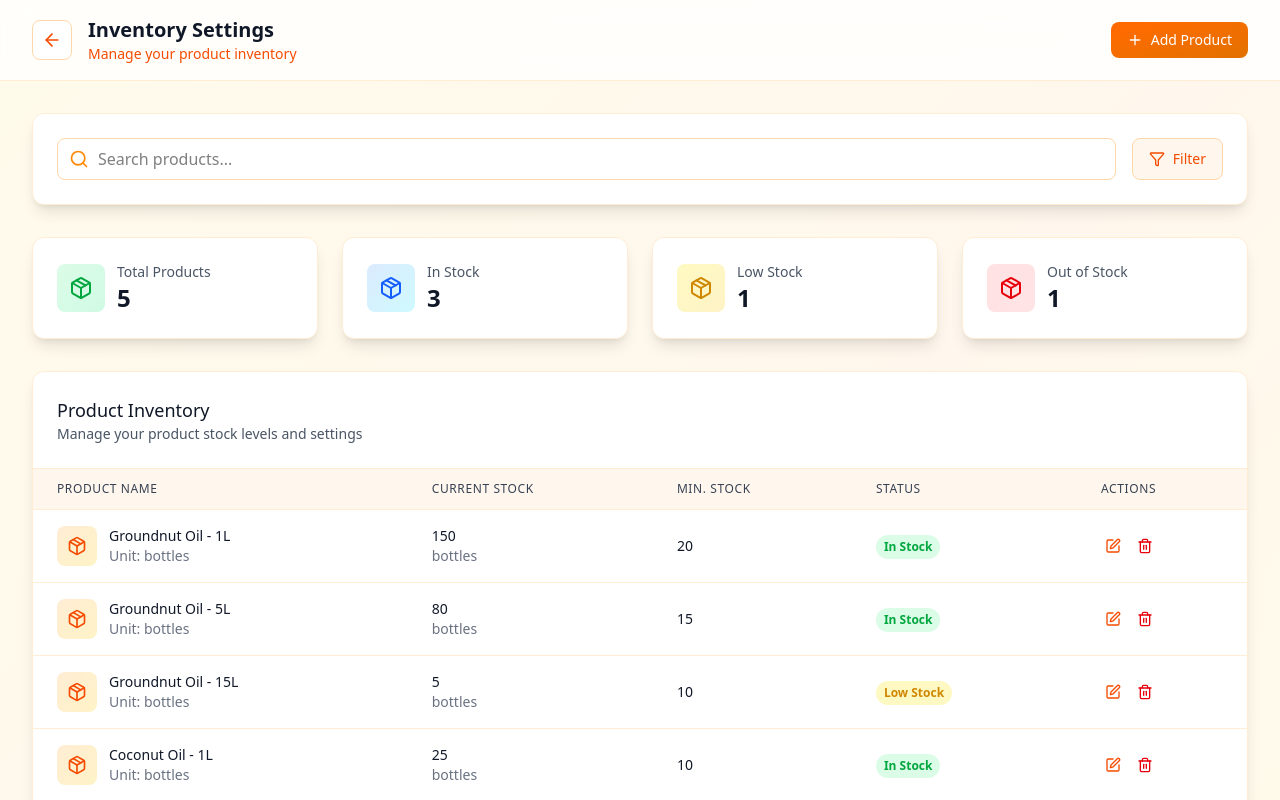
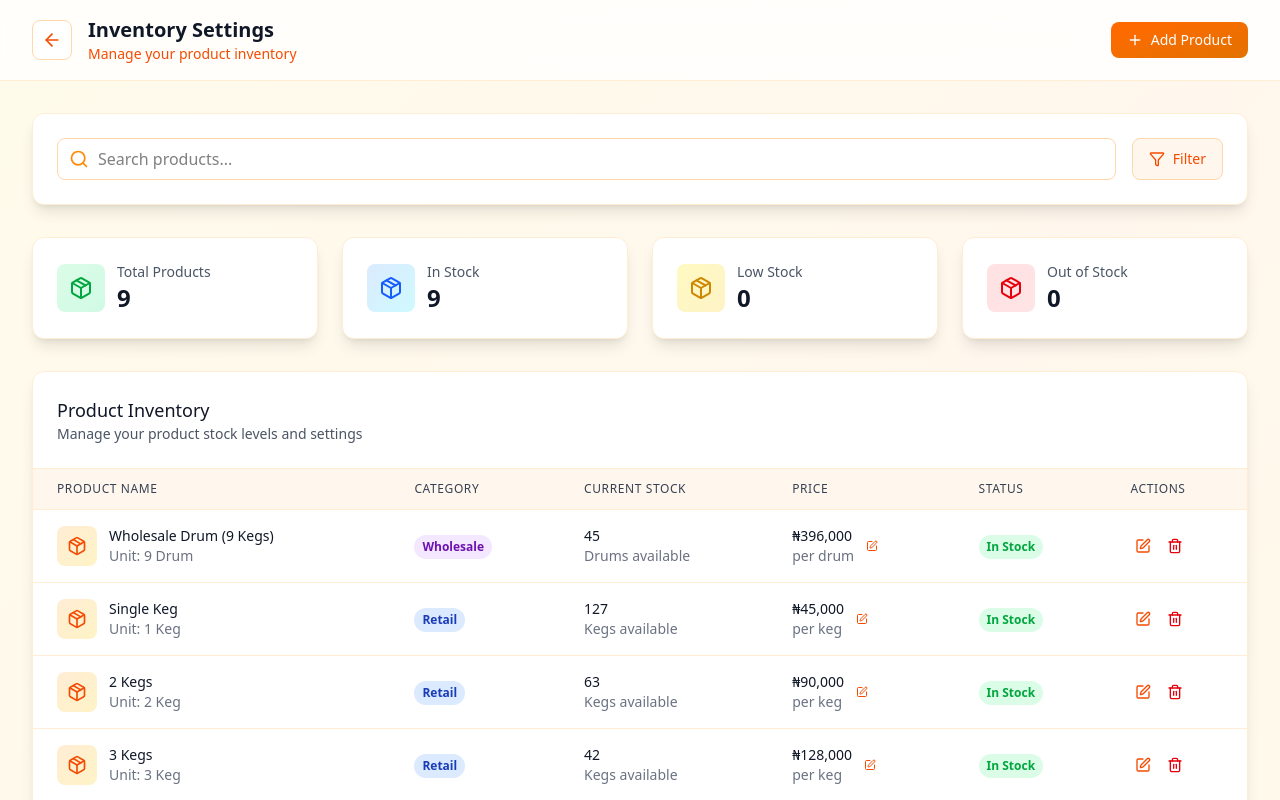
Before and after one commit to Ademic2022/pos-webapp, a Next.js app: page /inventory/settings in a window 1280 px wide. Shown: the top 800 px of the page. Built offline with nearby package versions, Linux system fonts and the light colour scheme.

Commit message:
refactor: enhance inventory settings page with product filtering and price editing functionality

```diff
--- a/src/app/inventory/settings/page.tsx
+++ b/src/app/inventory/settings/page.tsx
@@ -10,53 +10,36 @@ import {
   Trash2,
   Search,
   Filter,
+  Save,
+  X,
 } from "lucide-react";
+import { products } from "@/data/sales";
 
 const InventorySettingsPage: React.FC = () => {
   const [searchTerm, setSearchTerm] = useState("");
+  const [editingPrice, setEditingPrice] = useState<string | null>(null);
+  const [tempPrice, setTempPrice] = useState<string>("");
 
-  const inventoryCategories = [
-    {
-      id: 1,
-      name: "Groundnut Oil - 1L",
-      stock: 150,
-      minStock: 20,
-      unit: "bottles",
-      status: "In Stock",
-    },
-    {
-      id: 2,
-      name: "Groundnut Oil - 5L",
-      stock: 80,
-      minStock: 15,
-      unit: "bottles",
-      status: "In Stock",
-    },
-    {
-      id: 3,
-      name: "Groundnut Oil - 15L",
-      stock: 5,
-      minStock: 10,
-      unit: "bottles",
-      status: "Low Stock",
-    },
-    {
-      id: 4,
-      name: "Coconut Oil - 1L",
-      stock: 25,
-      minStock: 10,
-      unit: "bottles",
-      status: "In Stock",
-    },
-    {
-      id: 5,
-      name: "Sesame Oil - 500ml",
-      stock: 0,
-      minStock: 5,
-      unit: "bottles",
-      status: "Out of Stock",
-    },
+  // Flatten all products from wholesale and retail
+  const allProducts = [
+    ...products.wholesale.map((p) => ({
+      ...p,
+      category: "wholesale" as const,
+    })),
+    ...products.retail.map((p) => ({ ...p, category: "retail" as const })),
   ];
+
+  // Filter products based on search
+  const filteredProducts = allProducts.filter((product) =>
+    product.name.toLowerCase().includes(searchTerm.toLowerCase())
+  );
+
+  // Calculate status based on stock levels
+  const getProductStatus = (stock: number) => {
+    if (stock === 0) return "Out of Stock";
+    if (stock <= 10) return "Low Stock";
+    return "In Stock";
+  };
 
   const getStatusColor = (status: string) => {
     switch (status) {
@@ -69,6 +52,45 @@ const InventorySettingsPage: React.FC = () => {
       default:
         return "text-gray-600 bg-gray-100";
     }
+  };
+
+  // Count products by status
+  const statusCounts = {
+    total: allProducts.length,
+    inStock: allProducts.filter((p) => getProductStatus(p.stock) === "In Stock")
+      .length,
+    lowStock: allProducts.filter(
+      (p) => getProductStatus(p.stock) === "Low Stock"
+    ).length,
+    outOfStock: allProducts.filter(
+      (p) => getProductStatus(p.stock) === "Out of Stock"
+    ).length,
+  };
+
+  const handleEditPrice = (productId: string, currentPrice: number) => {
+    setEditingPrice(productId);
+    setTempPrice(currentPrice.toString());
+  };
+
+  const handleSavePrice = (productId: string) => {
+    // Here you would typically update the price in your data store
+    console.log(`Updating price for ${productId} to ${tempPrice}`);
+    setEditingPrice(null);
+    setTempPrice("");
+    // TODO: Implement actual price update logic
+  };
+
+  const handleCancelEdit = () => {
+    setEditingPrice(null);
+    setTempPrice("");
+  };
+
+  const formatPrice = (price: number) => {
+    return new Intl.NumberFormat("en-NG", {
+      style: "currency",
+      currency: "NGN",
+      minimumFractionDigits: 0,
+    }).format(price);
   };
 
   return (
@@ -133,7 +155,9 @@ const InventorySettingsPage: React.FC = () => {
                 </div>
                 <div>
                   <p className="text-sm text-gray-600">Total Products</p>
-                  <p className="text-2xl font-bold text-gray-900">5</p>
+                  <p className="text-2xl font-bold text-gray-900">
+                    {statusCounts.total}
+                  </p>
                 </div>
               </div>
             </div>
@@ -145,7 +169,9 @@ const InventorySettingsPage: React.FC = () => {
                 </div>
                 <div>
                   <p className="text-sm text-gray-600">In Stock</p>
-                  <p className="text-2xl font-bold text-gray-900">3</p>
+                  <p className="text-2xl font-bold text-gray-900">
+                    {statusCounts.inStock}
+                  </p>
                 </div>
               </div>
             </div>
@@ -157,7 +183,9 @@ const InventorySettingsPage: React.FC = () => {
                 </div>
                 <div>
                   <p className="text-sm text-gray-600">Low Stock</p>
-                  <p className="text-2xl font-bold text-gray-900">1</p>
+                  <p className="text-2xl font-bold text-gray-900">
+                    {statusCounts.lowStock}
+                  </p>
                 </div>
               </div>
             </div>
@@ -169,7 +197,9 @@ const InventorySettingsPage: React.FC = () => {
                 </div>
                 <div>
                   <p className="text-sm text-gray-600">Out of Stock</p>
-                  <p className="text-2xl font-bold text-gray-900">1</p>
+                  <p className="text-2xl font-bold text-gray-900">
+                    {statusCounts.outOfStock}
+                  </p>
                 </div>
               </div>
             </div>
@@ -193,10 +223,13 @@ const InventorySettingsPage: React.FC = () => {
                       Product Name
                     </th>
                     <th className="px-6 py-3 text-left text-xs font-medium text-gray-700 uppercase tracking-wider">
+                      Category
+                    </th>
+                    <th className="px-6 py-3 text-left text-xs font-medium text-gray-700 uppercase tracking-wider">
                       Current Stock
                     </th>
                     <th className="px-6 py-3 text-left text-xs font-medium text-gray-700 uppercase tracking-wider">
-                      Min. Stock
+                      Price
                     </th>
                     <th className="px-6 py-3 text-left text-xs font-medium text-gray-700 uppercase tracking-wider">
                       Status
@@ -207,7 +240,9 @@ const InventorySettingsPage: React.FC = () => {
                   </tr>
                 </thead>
                 <tbody className="bg-white divide-y divide-orange-100">
-                  {inventoryCategories.map((product) => (
+                  {filteredProducts.map((product) => {
+                    const status = getProductStatus(product.stock);
+                    return (
                       <tr
                         key={product.id}
                         className="hover:bg-orange-50 transition-colors"
@@ -222,31 +257,92 @@ const InventorySettingsPage: React.FC = () => {
                                 {product.name}
                               </div>
                               <div className="text-sm text-gray-500">
-                              Unit: {product.unit}
+                                Unit: {product.unit}{" "}
+                                {product.category === "wholesale"
+                                  ? "Drum"
+                                  : "Keg"}
                               </div>
                             </div>
                           </div>
+                        </td>
+                        <td className="px-6 py-4 whitespace-nowrap">
+                          <span
+                            className={`inline-flex px-2 py-1 text-xs font-semibold rounded-full ${
+                              product.category === "wholesale"
+                                ? "bg-purple-100 text-purple-800"
+                                : "bg-blue-100 text-blue-800"
+                            }`}
+                          >
+                            {product.category === "wholesale"
+                              ? "Wholesale"
+                              : "Retail"}
+                          </span>
                         </td>
                         <td className="px-6 py-4 whitespace-nowrap">
                           <div className="text-sm text-gray-900 font-medium">
                             {product.stock}
                           </div>
                           <div className="text-sm text-gray-500">
-                          {product.unit}
+                            {product.category === "wholesale"
+                              ? "Drums"
+                              : "Kegs"}{" "}
+                            available
                           </div>
                         </td>
                         <td className="px-6 py-4 whitespace-nowrap">
-                        <div className="text-sm text-gray-900">
-                          {product.minStock}
+                          {editingPrice === product.id ? (
+                            <div className="flex items-center space-x-2">
+                              <input
+                                type="number"
+                                value={tempPrice}
+                                onChange={(e) => setTempPrice(e.target.value)}
+                                className="w-24 px-2 py-1 text-sm border border-orange-300 rounded focus:outline-none focus:ring-1 focus:ring-orange-500"
+                                autoFocus
+                              />
+                              <button
+                                onClick={() => handleSavePrice(product.id)}
+                                className="p-1 text-green-600 hover:text-green-800 hover:bg-green-50 rounded transition-colors"
+                              >
+                                <Save className="w-4 h-4" />
+                              </button>
+                              <button
+                                onClick={handleCancelEdit}
+                                className="p-1 text-red-600 hover:text-red-800 hover:bg-red-50 rounded transition-colors"
+                              >
+                                <X className="w-4 h-4" />
+                              </button>
                             </div>
+                          ) : (
+                            <div className="flex items-center space-x-2">
+                              <div>
+                                <div className="text-sm font-medium text-gray-900">
+                                  {formatPrice(product.price)}
+                                </div>
+                                <div className="text-sm text-gray-500">
+                                  per{" "}
+                                  {product.category === "wholesale"
+                                    ? "drum"
+                                    : "keg"}
+                                </div>
+                              </div>
+                              <button
+                                onClick={() =>
+                                  handleEditPrice(product.id, product.price)
+                                }
+                                className="p-1 text-orange-600 hover:text-orange-800 hover:bg-orange-50 rounded transition-colors"
+                              >
+                                <Edit className="w-3 h-3" />
+                              </button>
+                            </div>
+                          )}
                         </td>
                         <td className="px-6 py-4 whitespace-nowrap">
                           <span
                             className={`inline-flex px-2 py-1 text-xs font-semibold rounded-full ${getStatusColor(
-                            product.status
+                              status
                             )}`}
                           >
-                          {product.status}
+                            {status}
                           </span>
                         </td>
                         <td className="px-6 py-4 whitespace-nowrap text-sm font-medium">
@@ -260,7 +356,8 @@ const InventorySettingsPage: React.FC = () => {
                           </div>
                         </td>
                       </tr>
-                  ))}
+                    );
+                  })}
                 </tbody>
               </table>
             </div>
--- a/src/app/stock/page.tsx
+++ b/src/app/stock/page.tsx
@@ -121,9 +121,14 @@ const ManageStock: React.FC = () => {
         <div className="max-w-7xl mx-auto px-4 sm:px-6 lg:px-8">
           <div className="flex items-center justify-between py-4">
             <div className="flex items-center space-x-4">
-              <Link href="/">
+              {/* <Link href="/">
                 <button className="p-2 hover:bg-orange-100 rounded-lg transition-colors">
                   <ArrowLeft className="w-5 h-5 text-gray-600" />
+                </button>
+              </Link> */}
+              <Link href="/">
+                <button className="flex items-center justify-center w-10 h-10 rounded-lg bg-white border border-orange-200 hover:bg-orange-50 transition-colors">
+                  <ArrowLeft className="w-5 h-5 text-orange-600" />
                 </button>
               </Link>
               <div className="flex items-center space-x-3">
@@ -148,9 +153,12 @@ const ManageStock: React.FC = () => {
                 <RefreshCw className="w-4 h-4" />
                 <span className="text-sm font-medium">Refresh</span>
               </button>
-              <button className="p-2 hover:bg-gray-100 rounded-lg transition-colors">
-                <Settings className="w-5 h-5 text-gray-600" />
-              </button>
+
+              <Link href="/inventory/settings">
+                <button className="flex items-center justify-center w-10 h-10 rounded-lg bg-white  hover:bg-orange-50 transition-colors">
+                  <Settings className="w-5 h-5 text-orange-600" />
+                </button>
+              </Link>
             </div>
           </div>
         </div>
--- a/src/components/sale/newSale.tsx
+++ b/src/components/sale/newSale.tsx
@@ -343,7 +343,7 @@ const NewSalePage = () => {
         <div className="max-w-7xl mx-auto px-4 sm:px-6 lg:px-8">
           <div className="flex justify-between items-center py-4">
             <div className="flex items-center space-x-4">
-              <Link href="/customers">
+              <Link href="/">
                 <button className="flex items-center justify-center w-10 h-10 rounded-lg bg-white border border-orange-200 hover:bg-orange-50 transition-colors">
                   <ArrowLeft className="w-5 h-5 text-orange-600" />
                 </button>
```
Lines whose indentation alone changed are shown as unchanged.
